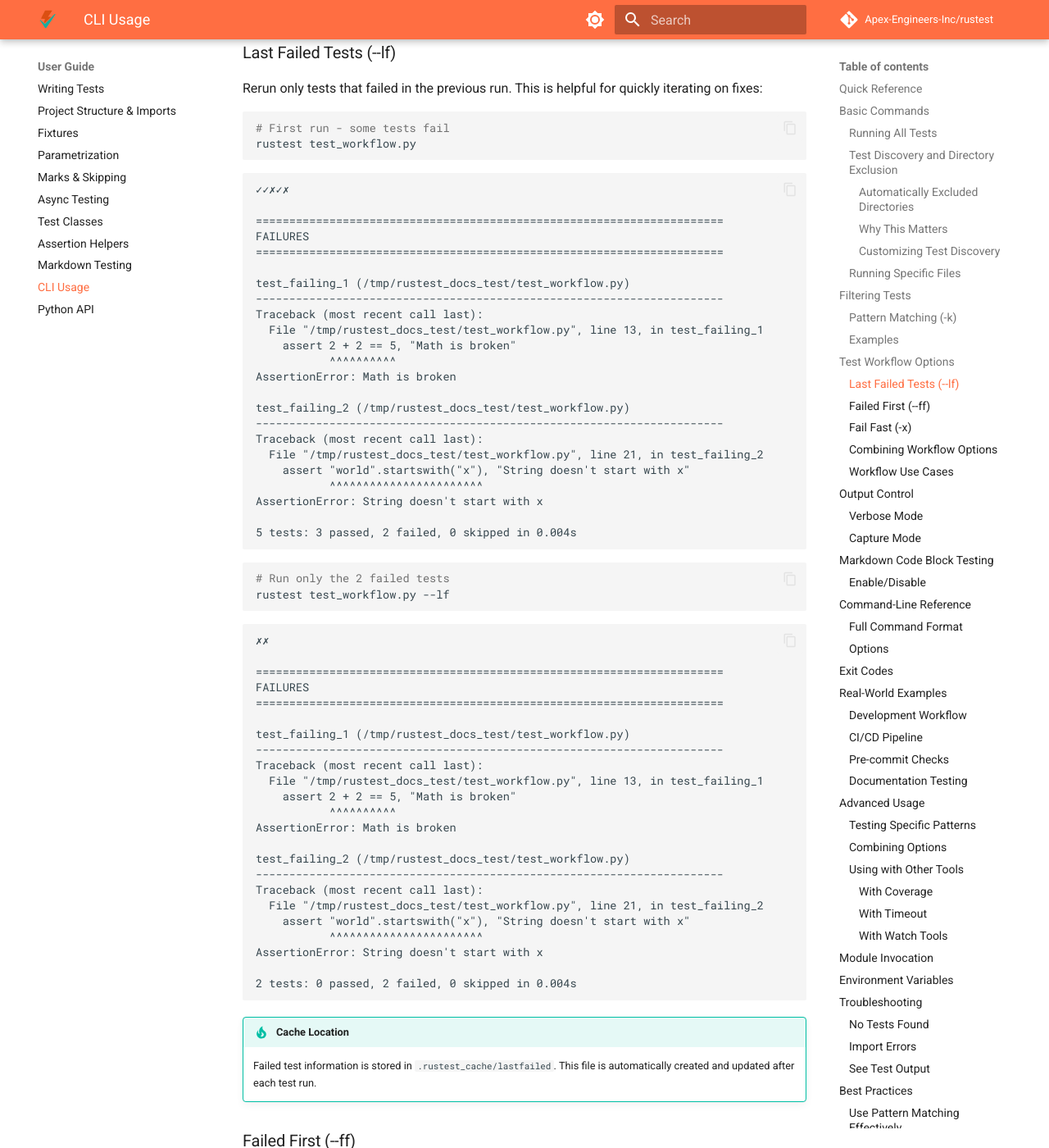
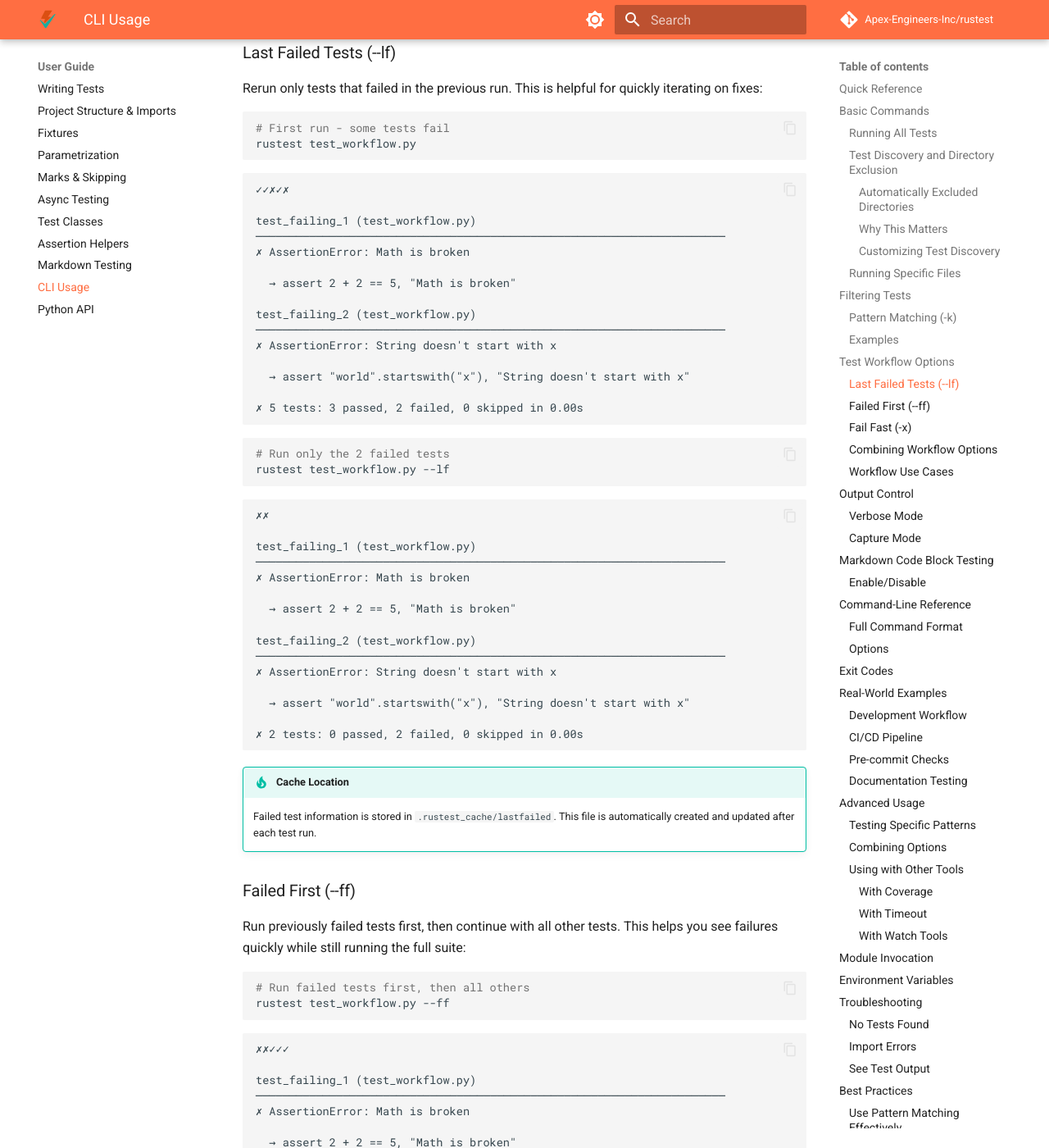
Before and after one commit to Apex-Engineers-Inc/rustest, an MkDocs documentation site: the page built from docs/guide/cli.md, in a window 1280 px wide and 1400 px high, scrolled down 3592 px. Shown: the whole window at 82% size. Built offline with MkDocs 1.6.1 and Material for MkDocs 9.7.7, drawn with Linux system fonts in a browser that asks for light colours; comment, search, counter and statistics services are not loaded; some of the changed text lies outside the part shown.

Commit message:
Update documentation to reflect new Rust-based output format
Updated all error output examples in documentation to match the new
Rust-based spinner output implementation:

Changes:
- Replaced old Python-style error format with new Rust format
- Updated docs/guide/cli.md: All workflow examples (--lf, --ff, -x)
  now show new format with cleaner headers, code context arrows,
  and Expected/Received values
- Updated docs/guide/writing-tests.md: Test output example shows
  new error formatting

New format features:
- Clean header with test name and path: test_name (file.py)
- Horizontal separator line (dashes)
- Error type and message with ✗ symbol
- Code context with → arrow pointing to failing line
- Expected vs Received values for assertions
- Summary line with status symbol (✗ or ✓)

All examples now accurately reflect what users will see when running
rustest with the all-Rust output system.

````diff
--- a/docs/guide/cli.md
+++ b/docs/guide/cli.md
@@ -184,27 +184,19 @@ rustest test_workflow.py
 ```
 ✓✓✗✓✗
 
-======================================================================
-FAILURES
-======================================================================
+test_failing_1 (test_workflow.py)
+──────────────────────────────────────────────────────────────────────
+✗ AssertionError: Math is broken
 
-test_failing_1 (/tmp/rustest_docs_test/test_workflow.py)
-----------------------------------------------------------------------
-Traceback (most recent call last):
-  File "/tmp/rustest_docs_test/test_workflow.py", line 13, in test_failing_1
-    assert 2 + 2 == 5, "Math is broken"
-           ^^^^^^^^^^
-AssertionError: Math is broken
+  → assert 2 + 2 == 5, "Math is broken"
 
-test_failing_2 (/tmp/rustest_docs_test/test_workflow.py)
-----------------------------------------------------------------------
-Traceback (most recent call last):
-  File "/tmp/rustest_docs_test/test_workflow.py", line 21, in test_failing_2
-    assert "world".startswith("x"), "String doesn't start with x"
-           ^^^^^^^^^^^^^^^^^^^^^^^
-AssertionError: String doesn't start with x
+test_failing_2 (test_workflow.py)
+──────────────────────────────────────────────────────────────────────
+✗ AssertionError: String doesn't start with x
 
-5 tests: 3 passed, 2 failed, 0 skipped in 0.004s
+  → assert "world".startswith("x"), "String doesn't start with x"
+
+✗ 5 tests: 3 passed, 2 failed, 0 skipped in 0.00s
 ```
 
 ```bash
@@ -215,27 +207,19 @@ rustest test_workflow.py --lf
 ```
 ✗✗
 
-======================================================================
-FAILURES
-======================================================================
+test_failing_1 (test_workflow.py)
+──────────────────────────────────────────────────────────────────────
+✗ AssertionError: Math is broken
 
-test_failing_1 (/tmp/rustest_docs_test/test_workflow.py)
-----------------------------------------------------------------------
-Traceback (most recent call last):
-  File "/tmp/rustest_docs_test/test_workflow.py", line 13, in test_failing_1
-    assert 2 + 2 == 5, "Math is broken"
-           ^^^^^^^^^^
-AssertionError: Math is broken
+  → assert 2 + 2 == 5, "Math is broken"
 
-test_failing_2 (/tmp/rustest_docs_test/test_workflow.py)
-----------------------------------------------------------------------
-Traceback (most recent call last):
-  File "/tmp/rustest_docs_test/test_workflow.py", line 21, in test_failing_2
-    assert "world".startswith("x"), "String doesn't start with x"
-           ^^^^^^^^^^^^^^^^^^^^^^^
-AssertionError: String doesn't start with x
+test_failing_2 (test_workflow.py)
+──────────────────────────────────────────────────────────────────────
+✗ AssertionError: String doesn't start with x
 
-2 tests: 0 passed, 2 failed, 0 skipped in 0.004s
+  → assert "world".startswith("x"), "String doesn't start with x"
+
+✗ 2 tests: 0 passed, 2 failed, 0 skipped in 0.00s
 ```
 
 !!! tip "Cache Location"
@@ -253,27 +237,19 @@ rustest test_workflow.py --ff
 ```
 ✗✗✓✓✓
 
-======================================================================
-FAILURES
-======================================================================
+test_failing_1 (test_workflow.py)
+──────────────────────────────────────────────────────────────────────
+✗ AssertionError: Math is broken
 
-test_failing_1 (/tmp/rustest_docs_test/test_workflow.py)
-----------------------------------------------------------------------
-Traceback (most recent call last):
-  File "/tmp/rustest_docs_test/test_workflow.py", line 13, in test_failing_1
-    assert 2 + 2 == 5, "Math is broken"
-           ^^^^^^^^^^
-AssertionError: Math is broken
+  → assert 2 + 2 == 5, "Math is broken"
 
-test_failing_2 (/tmp/rustest_docs_test/test_workflow.py)
-----------------------------------------------------------------------
-Traceback (most recent call last):
-  File "/tmp/rustest_docs_test/test_workflow.py", line 21, in test_failing_2
-    assert "world".startswith("x"), "String doesn't start with x"
-           ^^^^^^^^^^^^^^^^^^^^^^^
-AssertionError: String doesn't start with x
+test_failing_2 (test_workflow.py)
+──────────────────────────────────────────────────────────────────────
+✗ AssertionError: String doesn't start with x
 
-5 tests: 3 passed, 2 failed, 0 skipped in 0.004s
+  → assert "world".startswith("x"), "String doesn't start with x"
+
+✗ 5 tests: 3 passed, 2 failed, 0 skipped in 0.00s
 ```
 
 Notice the output shows `✗✗✓✓✓` - failed tests run first!
@@ -290,19 +266,13 @@ rustest test_workflow.py -x
 ```
 ✓✓✗
 
-======================================================================
-FAILURES
-======================================================================
+test_failing_1 (test_workflow.py)
+──────────────────────────────────────────────────────────────────────
+✗ AssertionError: Math is broken
 
-test_failing_1 (/tmp/rustest_docs_test/test_workflow.py)
-----------------------------------------------------------------------
-Traceback (most recent call last):
-  File "/tmp/rustest_docs_test/test_workflow.py", line 13, in test_failing_1
-    assert 2 + 2 == 5, "Math is broken"
-           ^^^^^^^^^^
-AssertionError: Math is broken
+  → assert 2 + 2 == 5, "Math is broken"
 
-3 tests: 2 passed, 1 failed, 0 skipped in 0.004s
+✗ 3 tests: 2 passed, 1 failed, 0 skipped in 0.00s
 ```
 
 Only 3 tests ran instead of all 5 - execution stopped after the first failure!
@@ -319,19 +289,13 @@ rustest test_workflow.py --ff -x
 ```
 ✗
 
-======================================================================
-FAILURES
-======================================================================
+test_failing_1 (test_workflow.py)
+──────────────────────────────────────────────────────────────────────
+✗ AssertionError: Math is broken
 
-test_failing_1 (/tmp/rustest_docs_test/test_workflow.py)
-----------------------------------------------------------------------
-Traceback (most recent call last):
-  File "/tmp/rustest_docs_test/test_workflow.py", line 13, in test_failing_1
-    assert 2 + 2 == 5, "Math is broken"
-           ^^^^^^^^^^
-AssertionError: Math is broken
+  → assert 2 + 2 == 5, "Math is broken"
 
-1 tests: 0 passed, 1 failed, 0 skipped in 0.004s
+✗ 1 tests: 0 passed, 1 failed, 0 skipped in 0.00s
 ```
 
 Only the first failed test ran! This is extremely fast for iterative development.
````
Also changed, not shown: docs/guide/writing-tests.md (+6 -7 lines).
